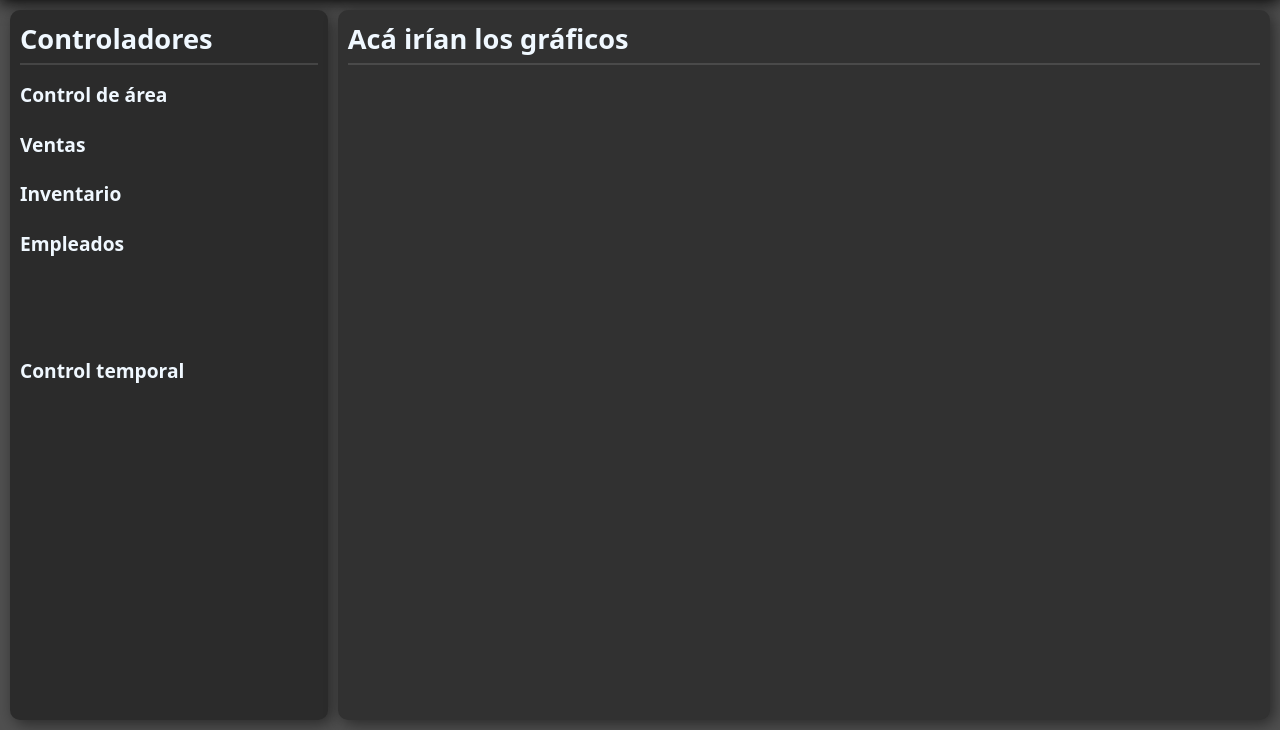
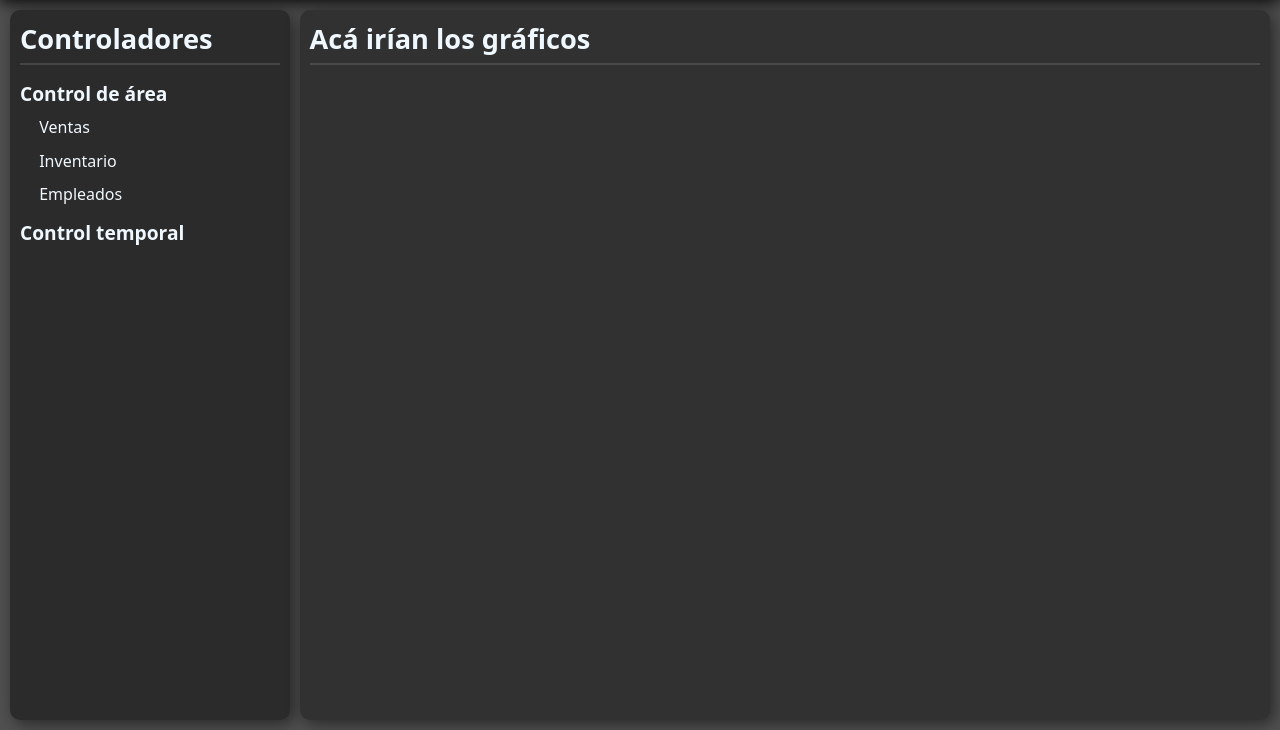
Before and after one commit to longotiziano/gastronomic-crm, a Python web app: template webapp/templates/index.html in a window 1280 px wide. Shown: the part 70-800 px from the top of the page. Run offline with Jinja, Linux system fonts and the light colour scheme; the template is opened without the code that fills it, so the values that code supplies are empty.

Commit message:
finalizado de la sidebar en reportes

```diff
--- a/webapp/static/css/body.css
+++ b/webapp/static/css/body.css
@@ -14,6 +14,24 @@ body {
     width: 100vw;
     font-family: system-ui, -apple-system, BlinkMacSystemFont, 'Segoe UI', Roboto, Oxygen, Ubuntu, Cantarell, 'Open Sans', 'Helvetica Neue', sans-serif;
     color: aliceblue;
+}
+
+::-webkit-scrollbar {
+    width: 8px;
+}
+
+::-webkit-scrollbar-track {
+    border-radius: 10px;
+}
+
+::-webkit-scrollbar-thumb {
+    background: rgb(80, 80, 80);
+    border-radius: 10px;
+    border: 2px solid rgb(30, 30, 30);
+}
+
+::-webkit-scrollbar-thumb:hover {
+    background: rgb(61, 61, 61);
 }
 
 main {
@@ -49,9 +67,9 @@ button {
 .title {
     width: 100%;
     padding-bottom: 0.4rem;
-    margin-bottom: 1rem;
+    margin-bottom: 0.5rem;
     border-bottom: 2px solid rgba(139, 139, 139, 0.27);
-    font-size:1.7rem;
+    font-size: 1.7rem;
     font-weight: 700;
 }
 
@@ -59,6 +77,5 @@ button {
     font-size: 1.2rem;
     font-weight: 700;
     width: 100%;
-    padding-bottom: 0.4rem;
-    margin-bottom: 1rem;
+    margin: 0.4rem 0 0.4rem 0;
 }
--- a/webapp/static/css/reports.css
+++ b/webapp/static/css/reports.css
@@ -10,14 +10,16 @@
     background-color: rgb(43, 43, 43);
     border-radius: 10px;
     box-shadow: 4px 4px 16px rgba(0, 0, 0, 0.5);
-    padding: 10px
+    padding: 10px;
+    overflow-y: scroll;
+    overflow-x: hidden;
 }
 
 .area-control {
     display: flex;
     flex-direction: column;
     width: 100%;
-    height: 40%;
+    height: auto;
     outline: 0 solid rgba(111, 0, 255, 0.267);
 }
 
@@ -25,7 +27,7 @@
     display: flex;
     flex-direction: column;
     width: 100%;
-    height: 40%;
+    height: auto;
     outline: 0 solid rgba(111, 0, 255, 0.267);
 }
 
@@ -35,8 +37,42 @@
     flex-direction: column;
 }
 
+.graphs-sidebar button {
+    margin: 0.1rem 0.1rem 0.1rem 1rem;
+    width: 100%;
+    padding: 0.3rem;
+    border-radius: 5px;
+    text-align: left;
+}
+
+.graphs-sidebar button:hover {
+    background-color: rgba(124, 124, 124, 0.516);
+}
+
+.graphs-sidebar details ul {
+    margin: 0.5rem 0 0.5rem 0;
+}
+
+.graphs-sidebar summary span {
+    margin-left: 1rem;
+}
+
+.graphs-sidebar details summary {
+    padding-bottom: 0.3rem;
+    margin: 0.2rem;
+    font-weight: 500;
+}
+
+.graphs-sidebar details summary:hover {
+    cursor: pointer;
+}
+
+.graphs-sidebar details[open] summary {
+    border-bottom: 2px solid rgba(139, 139, 139, 0.27);
+}
+
 .graphs {
-    flex: 6 0 auto;
+    flex: 10 0 auto;
     background-color: rgb(49, 49, 49);
     border-radius: 10px;
     box-shadow: 4px 4px 16px rgba(0, 0, 0, 0.5);
--- a/webapp/templates/index.html
+++ b/webapp/templates/index.html
@@ -52,7 +52,9 @@
                     <ul>
                         <li>
                             <details>
-                                <summary class="subtitle">Ventas</summary>
+                                <summary>
+                                    <span>Ventas</span>
+                                </summary>
                                 <ul>
                                     <li><button>General</button></li>
                                     <li><button>Productos</button></li>
@@ -62,7 +64,9 @@
                         </li>
                         <li>
                             <details>
-                                <summary class="subtitle">Inventario</summary>
+                                <summary>
+                                    <span>Inventario</span>
+                                </summary>
                                 <ul>
                                     <li><button>General</button></li>
                                     <li><button>Productos</button></li>
@@ -72,7 +76,9 @@
                         </li>
                         <li>
                             <details>
-                                <summary class="subtitle">Empleados</summary>
+                                <summary>
+                                    <span>Empleados</span>
+                                </summary>
                                 <ul>
                                     <li><button>General</button></li>
                                     <li><button>Productos</button></li>
```
Also changed, not shown: 1 other file.
